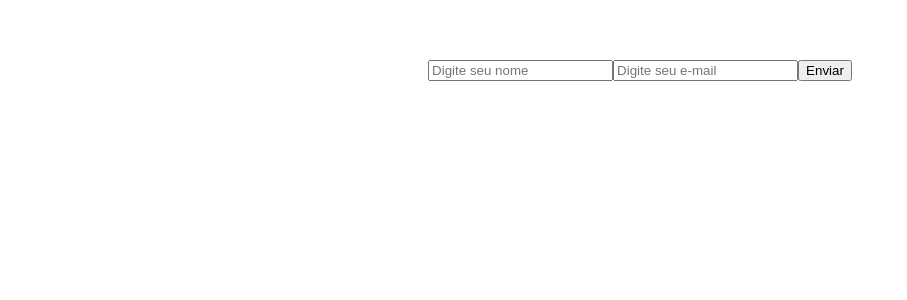
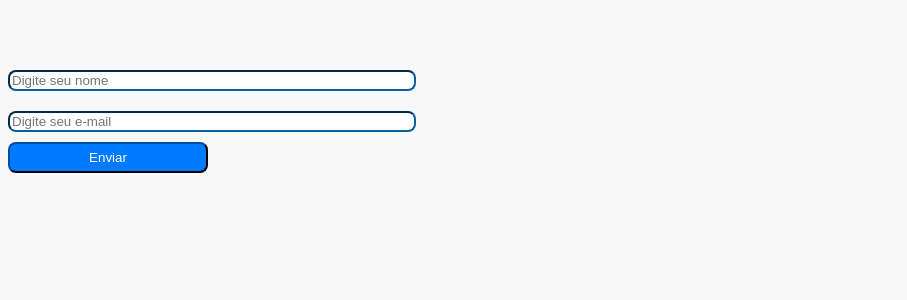
Before and after one commit to gustavorichter/frontVagas, a Vue app: page / in a window 1280 px wide. Shown: the top 300 px of the page, without its empty margins (0-907 px from the left). Built offline with nearby package versions, Linux system fonts and the light colour scheme.

Commit message:
feat: ajuste em componentes input e button

```diff
--- a/src/App.vue
+++ b/src/App.vue
@@ -1,9 +1,9 @@
 <template>
 	<div>
-		<form @submit.prevent="submitForm">
-			<Input placeholder="Digite seu nome" v-model="name" />
-			<Input placeholder="Digite seu e-mail" v-model="email" />
-			<Button @click="submitForm">Enviar</Button>
+		<form class="flex flex-col" @submit.prevent="submitForm">
+			<Input  class="my-2.5" variant="primary" placeholder="Digite seu nome" v-model="name" />
+			<Input  class="my-2.5" variant="primary" placeholder="Digite seu e-mail" v-model="email" />
+			<Button class="" variant="primary" @click="submitForm">Enviar</Button>
 		</form>
 	</div>
 </template>
--- /dev/null
+++ b/src/assets/css/colors.css
@@ -0,0 +1,20 @@
+:root {
+    --primary-color: #007bff;
+    /* Azul primário */
+    --secondary-color: #6c757d;
+    /* Azul secundário */
+    --accent-color: #17a2b8;
+    /* Azul de destaque */
+
+    --text-color: #333333;
+    /* Cor do texto principal */
+    --background-color: #f8f8f8;
+    /* Cor de fundo */
+
+    /* Outras cores */
+    --color1: #4285f4;
+    --color2: #5f27cd;
+    --color3: #ff4081;
+    --color4: #ffc107;
+    --color5: #00bcd4;
+}
--- /dev/null
+++ b/src/assets/css/components.css
@@ -0,0 +1,42 @@
+.button {
+    max-width: 200px;
+    border-radius: 0.5rem;
+    border-color: #005f9e;
+    padding: 0.375rem;
+}
+
+.button-primary {
+    color: white;
+    border-color: #00254d;
+}
+
+.button-primary:hover {
+    border-color: #000e1f;
+}
+
+.button-secondary {
+    background-color: lightblue;
+    color: black;
+}
+
+.button-accent {
+    background-color: yellow;
+    color: black;
+}
+
+
+.input {
+    max-width: 400px;
+    border-radius: 0.5rem;
+    border-color: #005f9e;
+}
+
+.input-primary {
+    padding: 0.375rem;
+    border-color: #00254d;
+
+}
+
+.input-primary:hover {
+    border-color: #000e1f;
+}
--- /dev/null
+++ b/src/assets/css/style.css
@@ -0,0 +1,15 @@
+@import './colors.css';
+
+body {
+    background-color: var(--background-color);
+    color: var(--text-color);
+}
+
+.button {
+    background-color: var(--primary-color);
+    color: white;
+}
+
+.link {
+    color: var(--accent-color);
+}
--- a/src/components/Button.vue
+++ b/src/components/Button.vue
@@ -1,5 +1,5 @@
 <template>
-    <button @click="handleClick" class="button-component">
+    <button @click="handleClick" :class="['button', variantClass]">
         <slot></slot>
     </button>
 </template>
@@ -12,11 +12,24 @@ export default {
             this.$emit('click');
         },
     },
+    props: {
+        variant: {
+            type: String,
+            default: 'default'
+        }
+    },
+    computed: {
+        variantClass() {
+            if (this.variant === 'primary') {
+                return 'button-primary';
+            } else if (this.variant === 'secondary') {
+                return 'button-secondary';
+            } else if (this.variant === 'accent') {
+                return 'button-accent';
+            } else {
+                return ''; // classe padrão para a variante 'default'
+            }
+        }
+    }
 };
 </script>
-
-<style scoped>
-.button-component {
-    /* Estilos do componente de botão */
-}
-</style>
--- a/src/components/Input.vue
+++ b/src/components/Input.vue
@@ -1,10 +1,6 @@
 <template>
-	<input
-		:placeholder="placeholder"
-     	:value="value"
-      	@input="$emit('update:value', $event.target.value)"
-      	class="input-component"
-	/>
+	<input :placeholder="placeholder" :value="value" @input="$emit('update:value', $event.target.value)"
+		:class="['input', variantClass]" />
 </template>
 
 <script>
@@ -14,11 +10,24 @@
 		placeholder: String,
 		value: [String, Number],
 	},
+	props: {
+		variant: {
+			type: String,
+			default: 'default'
+		}
+	},
+	computed: {
+		variantClass() {
+			if (this.variant === 'primary') {
+				return 'button-primary';
+			} else if (this.variant === 'secondary') {
+				return 'button-secondary';
+			} else if (this.variant === 'accent') {
+				return 'button-accent';
+			} else {
+				return ''; // classe padrão para a variante 'default'
+			}
+		}
+	}
 };
 </script>
-
-<style scoped>
-	.input-component {
-		/* Estilos do componente de input */
-	}
-</style>
```
Also changed, not shown: src/main.js (+5 -3 lines). Lines whose indentation alone changed are shown as unchanged.
